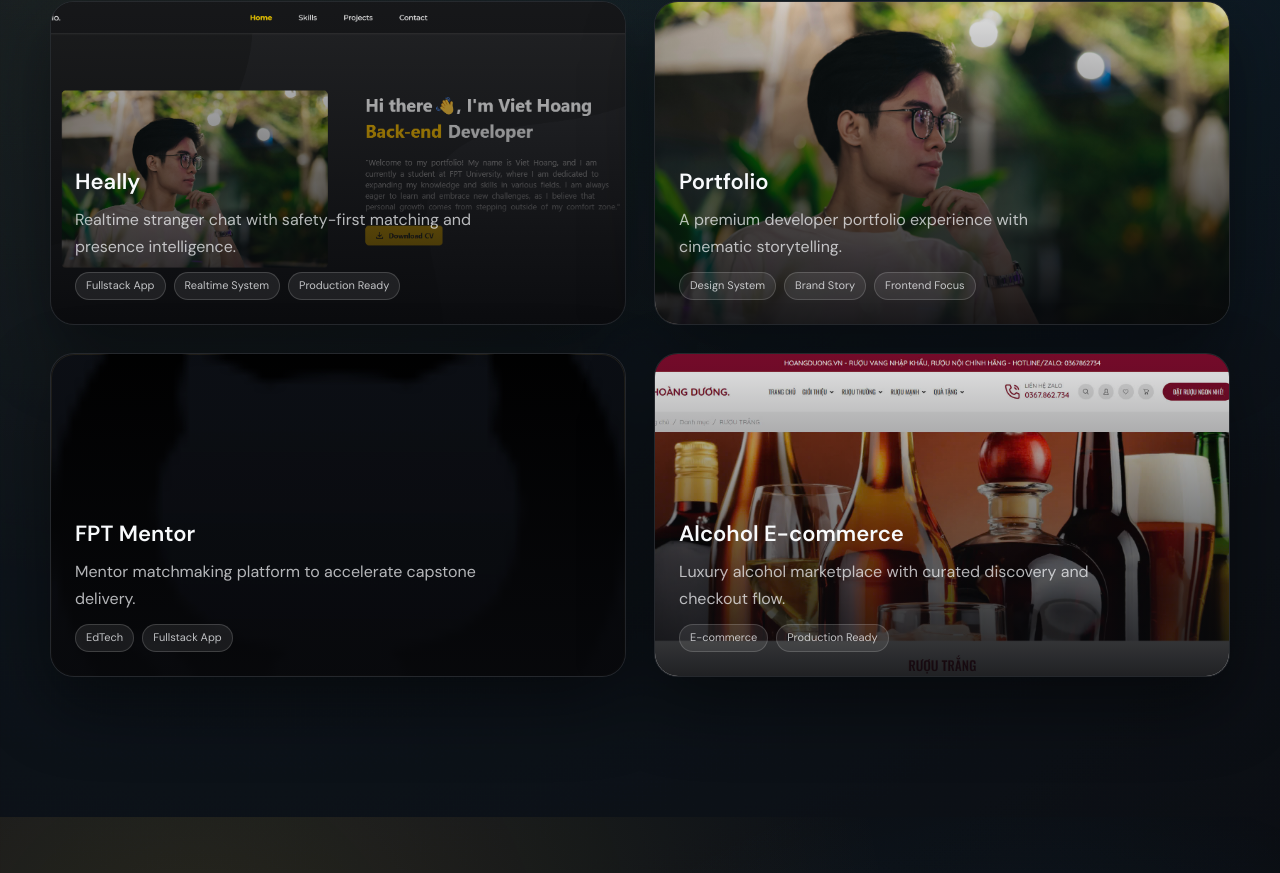
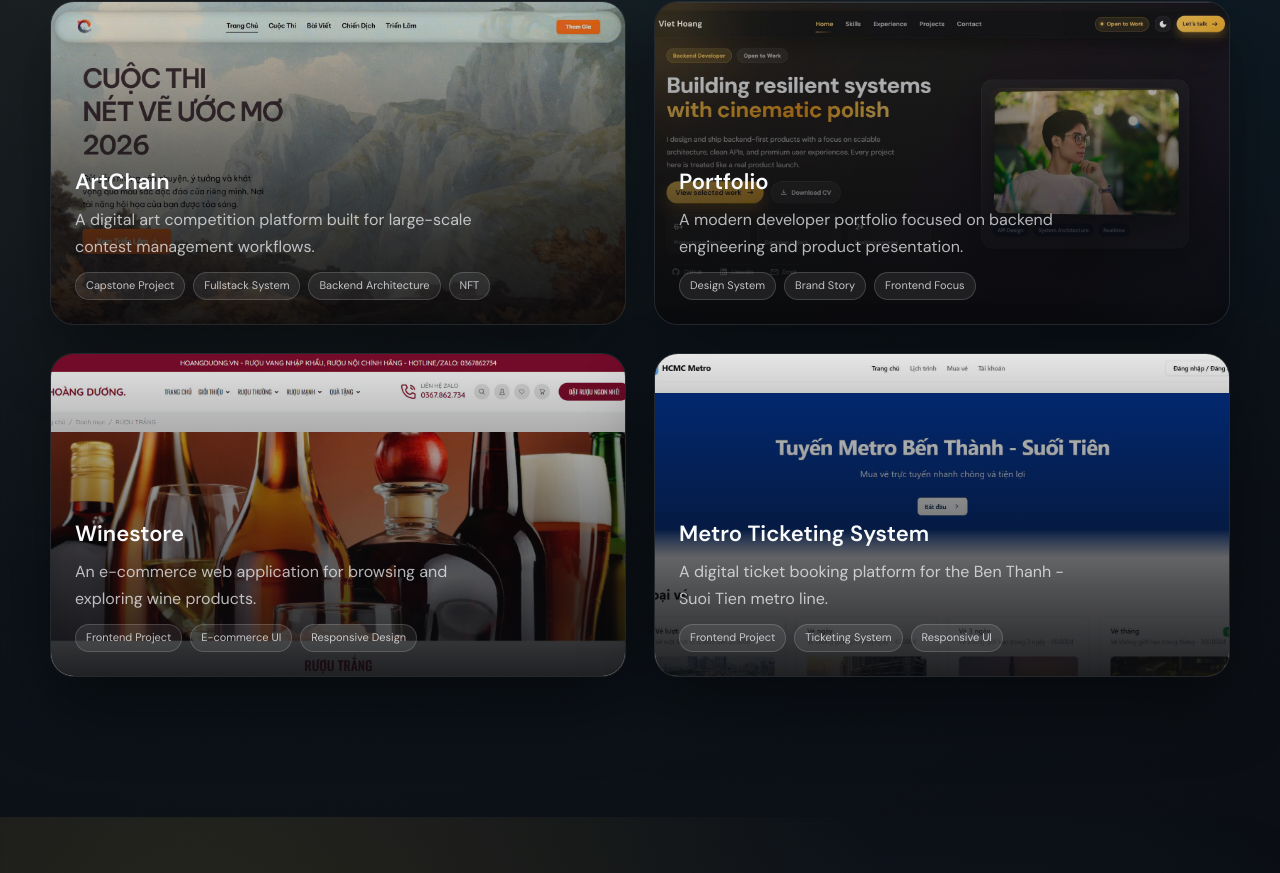
Before and after one commit to viethoang1520/portfolio, a React (Vite) app: page / in a window 1280 px wide. Shown: the part 3528-4401 px from the top of the page. Built offline with nearby package versions, Linux system fonts and the light colour scheme.

Commit message:
fix: projects

```diff
--- a/src/components/Project/Project.jsx
+++ b/src/components/Project/Project.jsx
@@ -7,7 +7,7 @@ function Project() {
       <div className="container">
         <div className="section-heading">
           <span className="section-kicker">Featured Products</span>
-          <h2>Visual-first case studies with real engineering depth</h2>
+          <h2>Real-world projects with backend engineering focus</h2>
           <p>
             Each project is presented like a product launch: cinematic visuals up front,
             with the technical story revealed on hover.
--- a/src/data/projects.js
+++ b/src/data/projects.js
@@ -1,89 +1,89 @@
-import heallyImage from '@/assets/images/portfolio.png'
-import portfolioImage from '@/assets/images/avatar.jpg'
-import mentorImage from '@/assets/images/github-logo.png'
-import alcoholImage from '@/assets/images/hoangduong.jpg'
+import artchainImage from '@/assets/images/artchain.jpg'
+import portfolioImage from '@/assets/images/portfolio.jpg'
+import wineImage from '@/assets/images/wine.jpg'
+import metroImage from '@/assets/images/metro.jpg'
 
 const projects = [
   {
-    name: "Heally",
-    tagline: "Realtime stranger chat with safety-first matching and presence intelligence.",
-    problem: "Random chat apps feel unreliable, with high drop-off and no trust signals.",
-    solution: "Built a realtime platform with verified rooms, trust badges, and moderation insights.",
-    techs: ["React", "TanStack Query", "Node.js", "Socket.io", "MongoDB"],
+    name: "ArtChain",
+    tagline: "A digital art competition platform built for large-scale contest management workflows.",
+    problem: "Art competitions often lack centralized management systems.",
+    solution: "Built a fullstack platform for submissions, judging, and contest management.",
+    techs: ["React", "Node.js", "NestJS", "PostgreSQL", "Docker"],
     architecture: [
-      "Realtime gateway with room routing",
-      "Event-driven moderation pipeline",
-      "MongoDB change streams for activity feeds"
+      "Role-based backend architecture",
+      "RESTful APIs for contest management workflows",
+      "Modular fullstack system with scalable structure"
     ],
-    outcome: "Reduced match latency to under 200ms and increased session depth by 34%.",
-    badges: ["Fullstack App", "Realtime System", "Production Ready"],
-    status: "Live",
-    stats: { stars: "128", forks: "24" },
-    github: "https://github.com/heally",
-    link: "https://www.facebook.com/",
-    image: heallyImage,
-    imageAlt: "Heally realtime chat preview"
+    outcome: "Successfully delivered as a software engineering capstone project with production-oriented architecture and team collaboration.",
+    badges: ["Capstone Project", "Fullstack System", "Backend Architecture", "NFT"],
+    status: "Completed",
+    stats: { stars: "Academic", forks: "Team Project" },
+    github: "https://github.com/",
+    link: "https://artchain.io.vn/",
+    image: artchainImage,
+    imageAlt: "ArtChain platform preview"
   },
   {
     name: "Portfolio",
-    tagline: "A premium developer portfolio experience with cinematic storytelling.",
-    problem: "Generic templates fail to communicate engineering depth and craft.",
-    solution: "Designed a product-grade experience with cinematic layout, motion, and narrative.",
-    techs: ["React", "Vite", "Framer Motion", "SCSS", "Redux"],
+    tagline: "A modern developer portfolio focused on backend engineering and product presentation.",
+    problem: "Many portfolios lack technical identity.",
+    solution: "Built a modern portfolio with clean UI and scalable structure.",
+    techs: ["React", "Vite", "Framer Motion", "SCSS"],
     architecture: [
-      "Component-driven layout system",
-      "Motion choreography with reduced-motion fallbacks",
-      "Asset pipeline optimized for fast hero loads"
+      "Reusable component-based architecture",
+      "Responsive layouts with smooth motion design",
+      "Optimized frontend structure and asset management"
     ],
     outcome: "Improved recruiter engagement and clarity of technical positioning.",
     badges: ["Design System", "Brand Story", "Frontend Focus"],
     status: "Live",
-    stats: { stars: "56", forks: "12" },
-    github: "https://github.com/portfolio",
+    stats: { stars: "0", forks: "0" },
+    github: "https://github.com/viethoang1520/portfolio",
     link: "https://viethoang.vercel.app/",
     image: portfolioImage,
     imageAlt: "Portfolio hero preview"
   },
   {
-    name: "FPT Mentor",
-    tagline: "Mentor matchmaking platform to accelerate capstone delivery.",
-    problem: "Students lacked structured mentorship and clear project milestones.",
-    solution: "Created a mentor marketplace with milestone tracking and progress analytics.",
-    techs: ["React", "Node.js", "REST", "GitHub"],
+    name: "Winestore",
+    tagline: "An e-commerce web application for browsing and exploring wine products.",
+    problem: "Many shopping UIs lack modern browsing experiences.",
+    solution: "Built a responsive product browsing platform with API-driven rendering.",
+    techs: ["React", "SCSS", "Zustand", "REST API"],
     architecture: [
-      "Role-based access with mentor workflows",
-      "Milestone-driven project tracking",
-      "Analytics dashboard for cohort health"
+      "Centralized client-side state management",
+      "Component-based product browsing system",
+      "API-driven product fetching architecture"
     ],
-    outcome: "Mentor response time dropped by 42% in pilot cohorts.",
-    badges: ["EdTech", "Fullstack App"],
-    status: "Beta",
-    stats: { stars: "31", forks: "8" },
+    outcome: "Delivered a scalable frontend foundation for product listing and shopping experiences.",
+    badges: ["Frontend Project", "E-commerce UI", "Responsive Design"],
+    status: "Completed",
+    stats: { stars: "Personal", forks: "Frontend" },
     github: "https://github.com/",
-    link: "https://www.facebook.com/",
-    image: mentorImage,
-    imageAlt: "FPT Mentor platform preview"
+    link: "https://hoangduong.vercel.app/",
+    image: wineImage,
+    imageAlt: "WineStore e-commerce preview"
   },
   {
-    name: "Alcohol E-commerce",
-    tagline: "Luxury alcohol marketplace with curated discovery and checkout flow.",
-    problem: "Legacy store flows felt dated and made premium brands look generic.",
-    solution: "Reimagined the storefront with premium merchandising and streamlined checkout.",
-    techs: ["React", "NestJS", "Redux", "Payments"],
+    name: "Metro Ticketing System",
+    tagline: "A digital ticket booking platform for the Ben Thanh - Suoi Tien metro line.",
+    problem: "Traditional ticket booking systems often lack digital convenience.",
+    solution: "Built a responsive platform for online metro ticket booking.",
+    techs: ["React", "TypeScript", "TailwindCSS", "React Router", "Shadcn UI"],
     architecture: [
-      "Catalog service with elastic search",
-      "Checkout orchestration with payment webhooks",
-      "Content-driven landing modules"
+      "Component-based frontend architecture",
+      "Responsive ticket purchasing workflows",
+      "Reusable UI system with modern design patterns"
     ],
-    outcome: "Checkout completion improved by 21% after the redesign.",
-    badges: ["E-commerce", "Production Ready"],
-    status: "Live",
-    stats: { stars: "74", forks: "19" },
-    github: "https://github.com/alcohol-website",
-    link: "https://hoangduong.vercel.app/",
-    image: alcoholImage,
-    imageAlt: "Alcohol e-commerce preview"
-  }
+    outcome: "Delivered a modern metro ticket booking experience with scalable frontend structure and clean user flows.",
+    badges: ["Frontend Project", "Ticketing System", "Responsive UI"],
+    status: "Completed",
+    stats: { stars: "Personal", forks: "Frontend" },
+    github: "https://github.com/viethoang1520/sdn-ui",
+    link: "https://sdn-ui-five.vercel.app/",
+    image: metroImage,
+    imageAlt: "Metro ticketing platform preview"
+  },
 ]
 
 export default projects
```
Also changed, not shown: src/assets/images/wine.jpg (renamed from src/assets/images/hoangduong.jpg).
